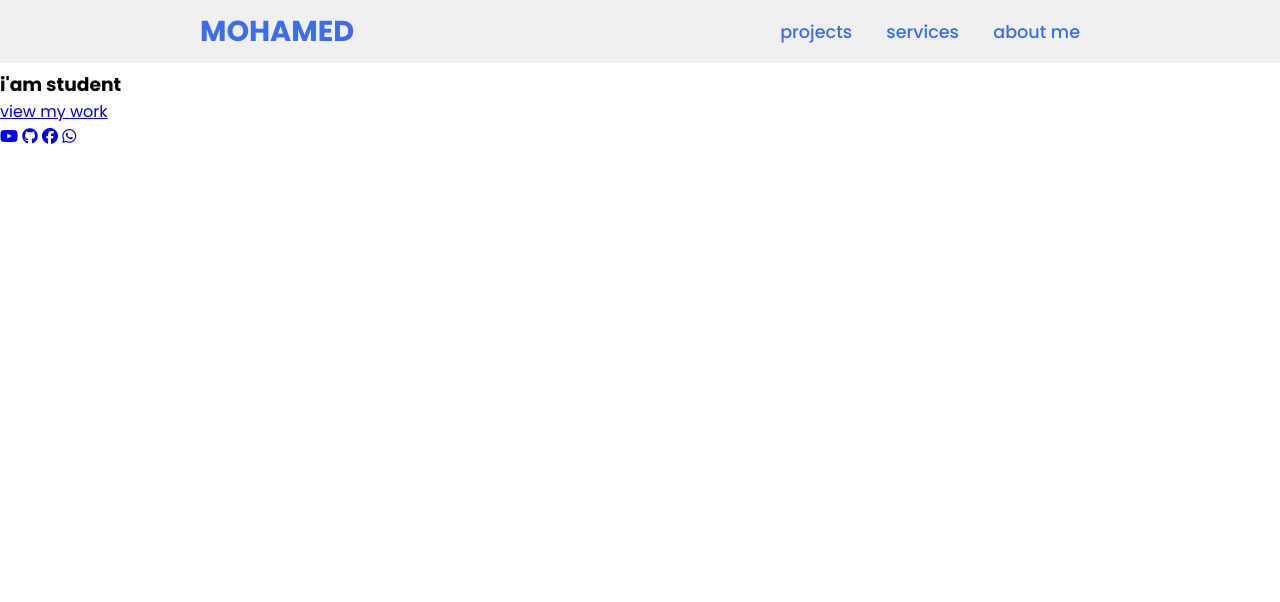
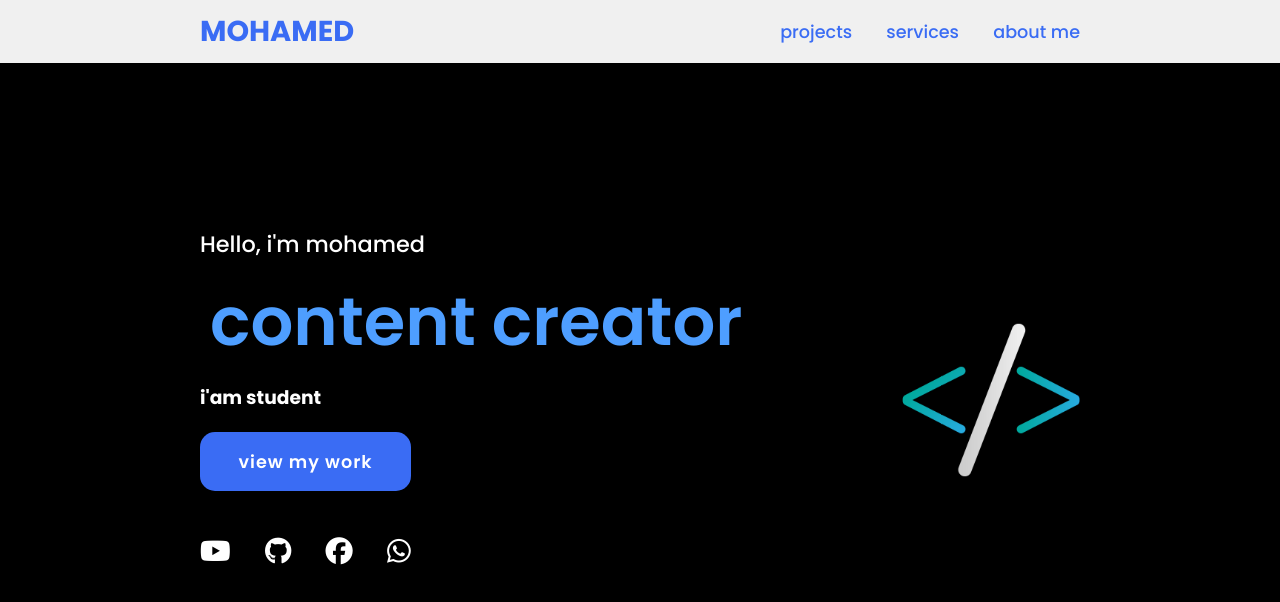
Before and after one commit to Mo-yasser12233/portfolio-, a plain HTML site: page index.html in a window 1280 px wide. Drawn offline with Linux system fonts and the light colour scheme.

Commit message:
Update style.css

```diff
--- a/style.css
+++ b/style.css
@@ -38,3 +38,71 @@ header{
 .navigation a:hover{
     color: #601cfc;
 }
+
+section{
+    padding: 100px 200px;
+}
+
+.main{
+    width: 100%;
+    min-height: 100vh;
+    display: flex;
+    align-items: center;
+    background: url(imgs/DEV-CODE-4K.png) no-repeat;
+    background-size: cover;
+    background-position: center;
+    background-attachment: fixed;
+}
+
+.main h2{
+    color: #fff;
+    font-size: 1.4em;
+    font-weight: 500;
+}
+
+.main h2 span {
+    display: inline-block;
+    margin: 10px;
+    color: #4e9eff;
+    font-size: 3em;
+    font-weight: 600;
+}
+
+.mian h3 {
+    color: #fff;
+    font-size: 2em;
+    font-weight: 700;
+    letter-spacing: 1px;
+    margin-top: 10px;
+    margin-bottom: 30px;
+}
+
+.main_btn {
+    color : #fff;
+    background-color: #3a6cf4;
+    text-decoration: none;
+    font-size: 1.1em;
+    font-weight: 600;
+    display: inline-block;
+    padding: 0.9375em 2.1875em;
+    letter-spacing: 1px;
+    border-radius: 15px;
+    margin-bottom: 40px;
+    transition: .7s ease
+}
+
+.main_btn:hover{
+    background-color: #0a49f6;
+    transform: scale(1.1 , 1.1);
+}
+
+.social_links a {
+    color: #fff;
+    font-size: 1.7em;
+    padding-right: 30px;
+}
+
+.student{
+    color: #fff;
+    margin-bottom: 20px;
+}
```
